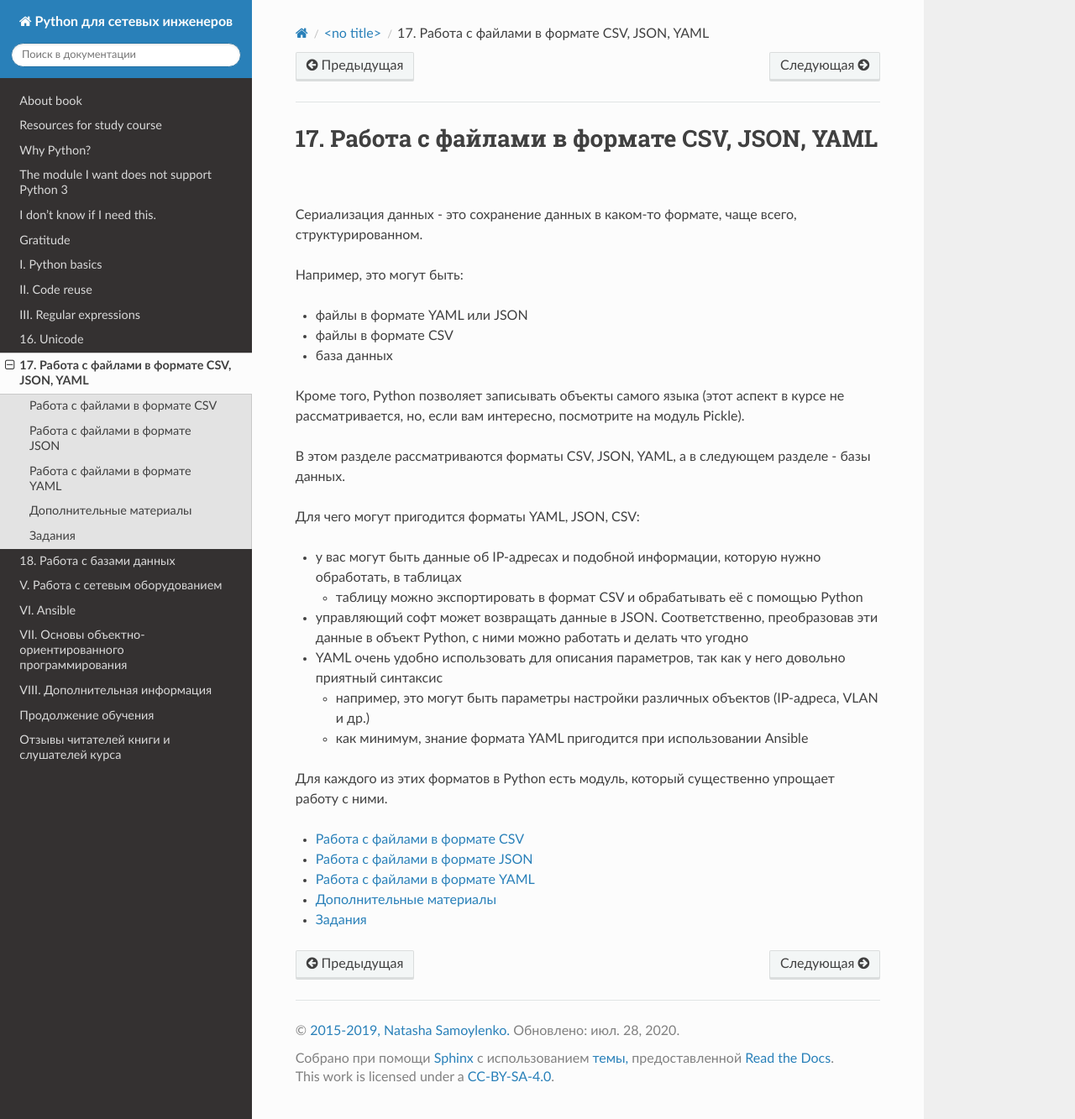
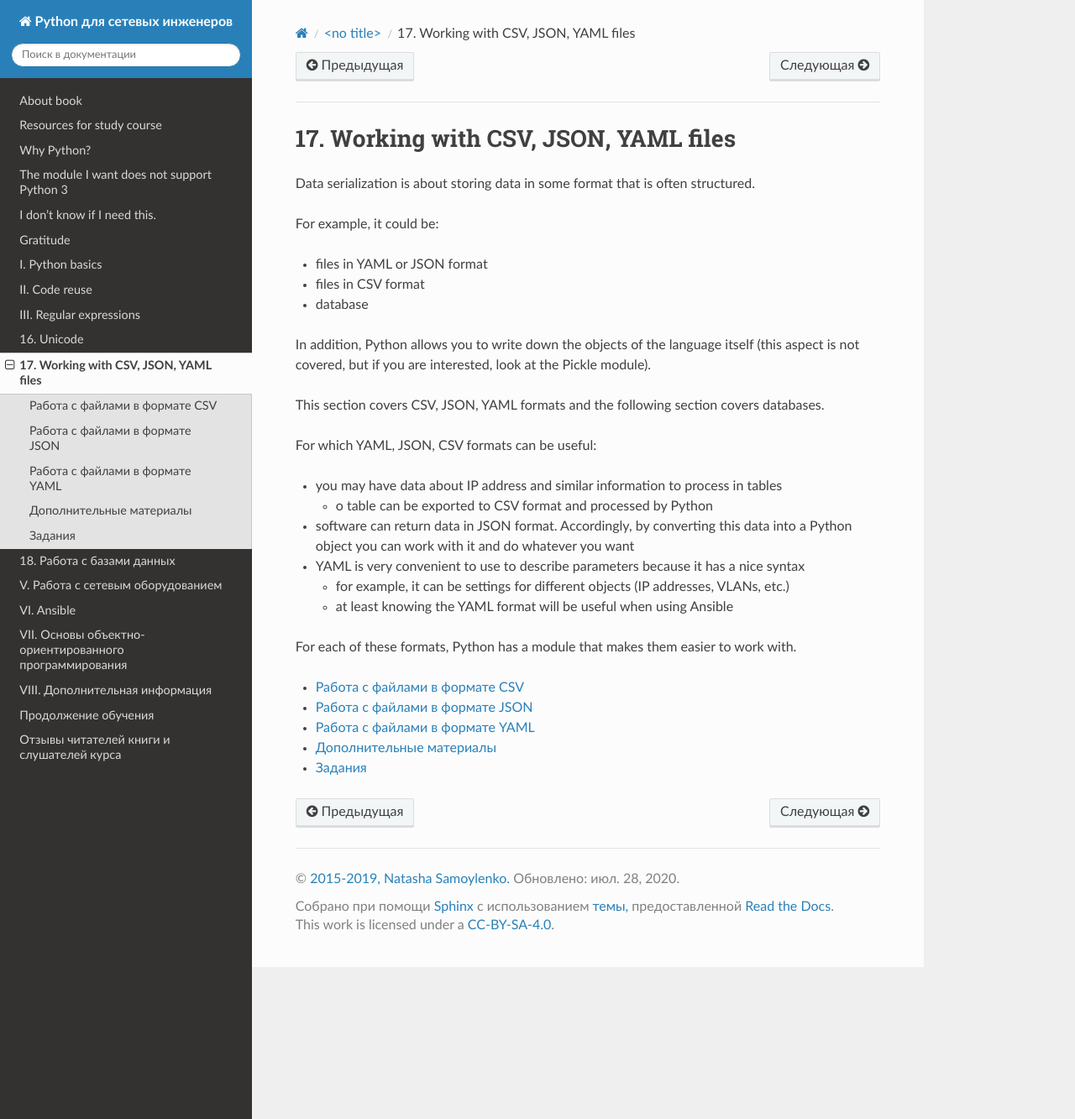
Before and after one commit to Aidar5/nattoeng, a Sphinx documentation site: the page built from docs/source/book/17_serialization/index.rst, in a window 1280 px wide and 1333 px high. Shown: the whole window at 84% size. Built offline with Sphinx 7.4.7 and the Read the Docs theme 2.0.0, drawn with Linux system fonts in a browser that asks for light colours; pages that are not in the unit, such as notebooks, are missing from menus.

Commit message:
Update index.rst

```diff
--- a/docs/source/book/17_serialization/index.rst
+++ b/docs/source/book/17_serialization/index.rst
@@ -4,42 +4,34 @@
 
 .. _serialization_index:
 
-17. Работа с файлами в формате CSV, JSON, YAML
+17. Working with CSV, JSON, YAML files
 ============================
 
-Сериализация данных - это сохранение данных в каком-то формате, чаще
-всего, структурированном.
+Data serialization is about storing data in some format that is often structured.
 
-Например, это могут быть:
+For example, it could be:
 
-* файлы в формате YAML или JSON
-* файлы в формате CSV
-* база данных
+* files in YAML or JSON format
+* files in CSV format
+* database
 
-Кроме того, Python позволяет записывать объекты самого языка (этот
-аспект в курсе не рассматривается, но, если вам интересно, посмотрите на
-модуль Pickle).
+In addition, Python allows you to write down the objects of the language itself (this aspect is not covered, but if you are interested, look at the Pickle module).
 
-В этом разделе рассматриваются форматы CSV, JSON, YAML, а в следующем
-разделе - базы данных.
+This section covers CSV, JSON, YAML formats and the following section covers databases.
 
-Для чего могут пригодится форматы YAML, JSON, CSV:
+For which YAML, JSON, CSV formats can be useful:
 
-* у вас могут быть данные об IP-адресах и подобной информации,
-  которую нужно обработать, в таблицах
+* you may have data about IP address and similar information to process in tables
 
-  * таблицу можно экспортировать в формат CSV и обрабатывать её с помощью Python
+  * o	table can be exported to CSV format and processed by Python
 
-* управляющий софт может возвращать данные в JSON. Соответственно,
-  преобразовав эти данные в объект Python, с ними можно работать и делать что угодно
-* YAML очень удобно использовать для описания параметров,
-  так как у него довольно приятный синтаксис
+* software can return data in JSON format. Accordingly, by converting this data into a Python object you can work with it and do whatever you want
+* YAML is very convenient to use to describe parameters because it has a nice syntax
 
-  * например, это могут быть параметры настройки различных объектов (IP-адреса, VLAN и др.)
-  * как минимум, знание формата YAML пригодится при использовании Ansible
+  * for example, it can be settings for different objects (IP addresses, VLANs, etc.)
+  * at least knowing the YAML format will be useful when using Ansible
 
-Для каждого из этих форматов в Python есть модуль, который существенно
-упрощает работу с ними.
+For each of these formats, Python has a module that makes them easier to work with.
 
 .. toctree::
    :maxdepth: 1
```
